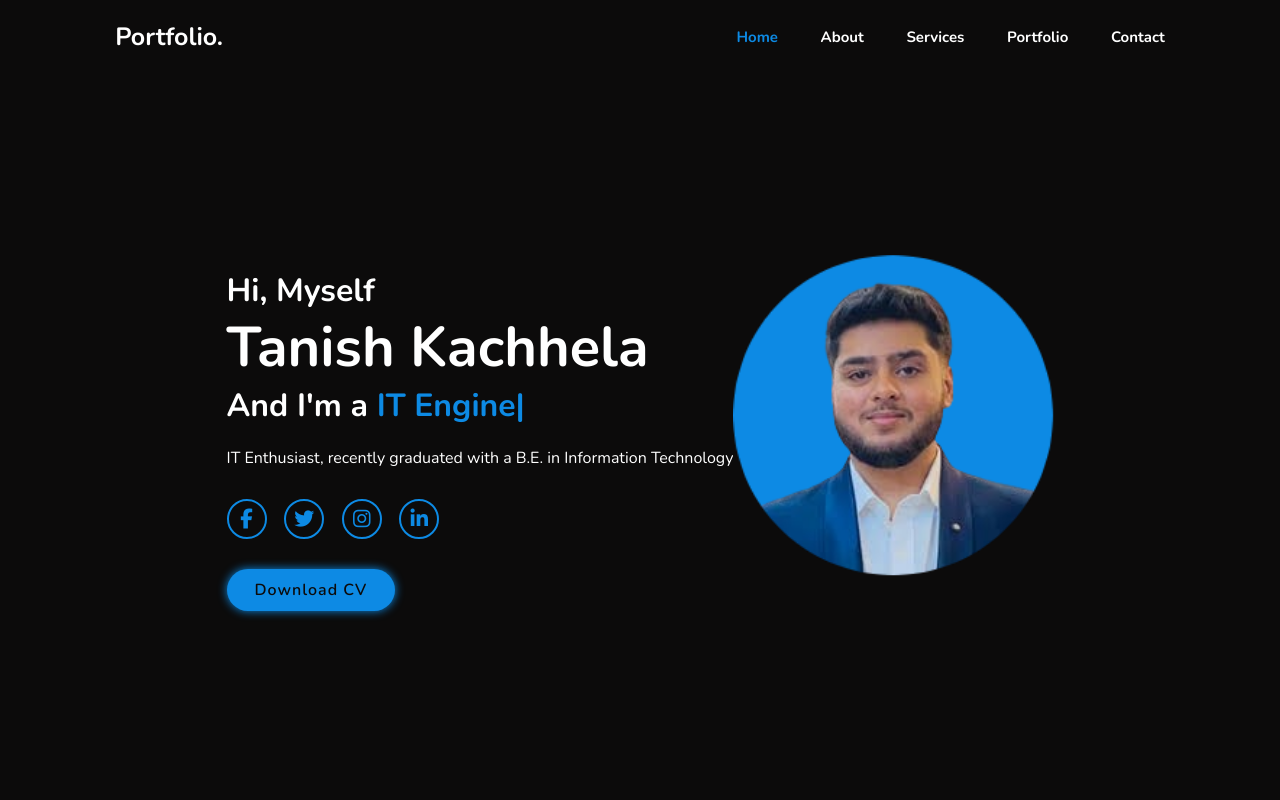
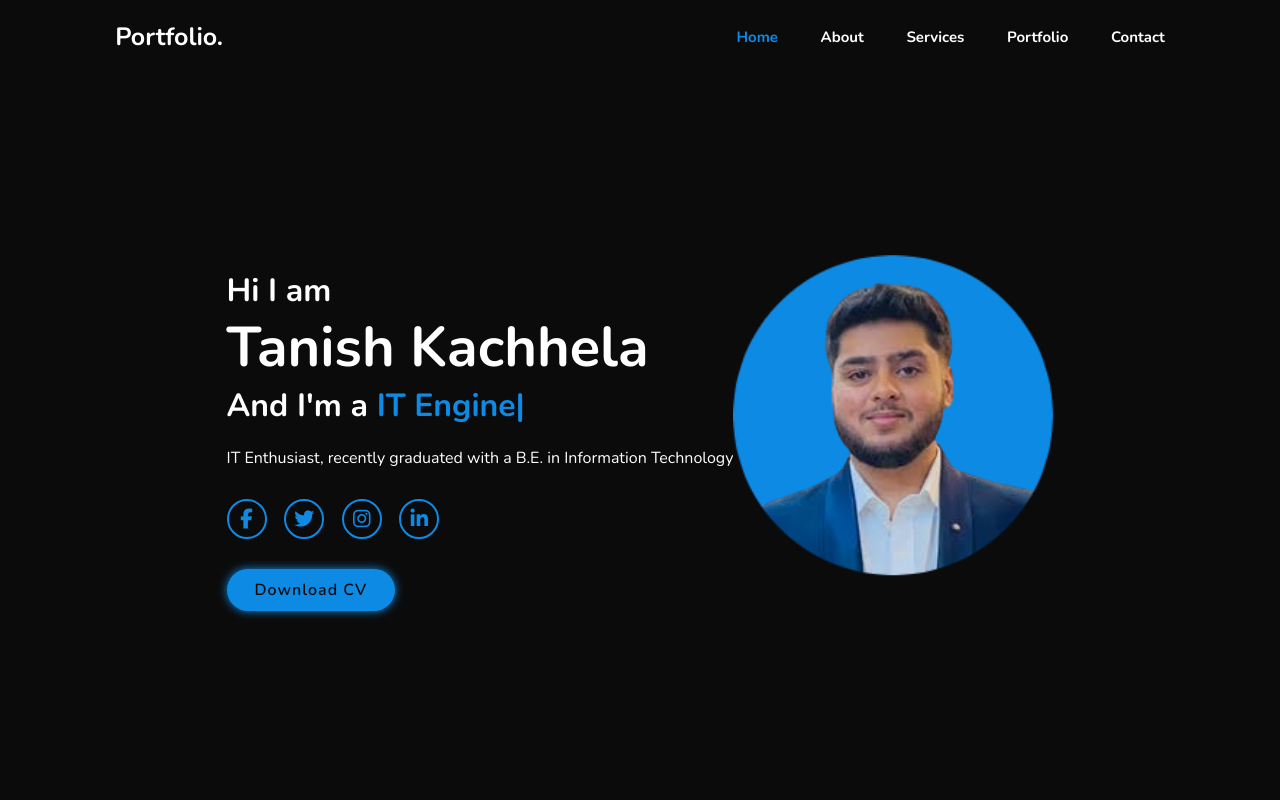
Before and after one commit to Tanishkachhela/PersonalPortifolio, a plain HTML site: page index.html in a window 1280 px wide. Shown: the top 800 px of the page. Drawn offline with nearby package versions, Linux system fonts and the light colour scheme.

Commit message:
Update index.html

```diff
--- a/index.html
+++ b/index.html
@@ -31,7 +31,7 @@
         <!--  home section design  -->
         <section class="home" id="home">
             <div class="home-content">
-                <h3>Hi, Myself</h3>
+                <h3>Hi I am</h3>
                 <h1>Tanish Kachhela</h1>
                 <h3>And I'm a <span class="multiple-text"></span></h3>
                 <p>IT Enthusiast, recently graduated with a B.E. in Information Technology</p>
```
